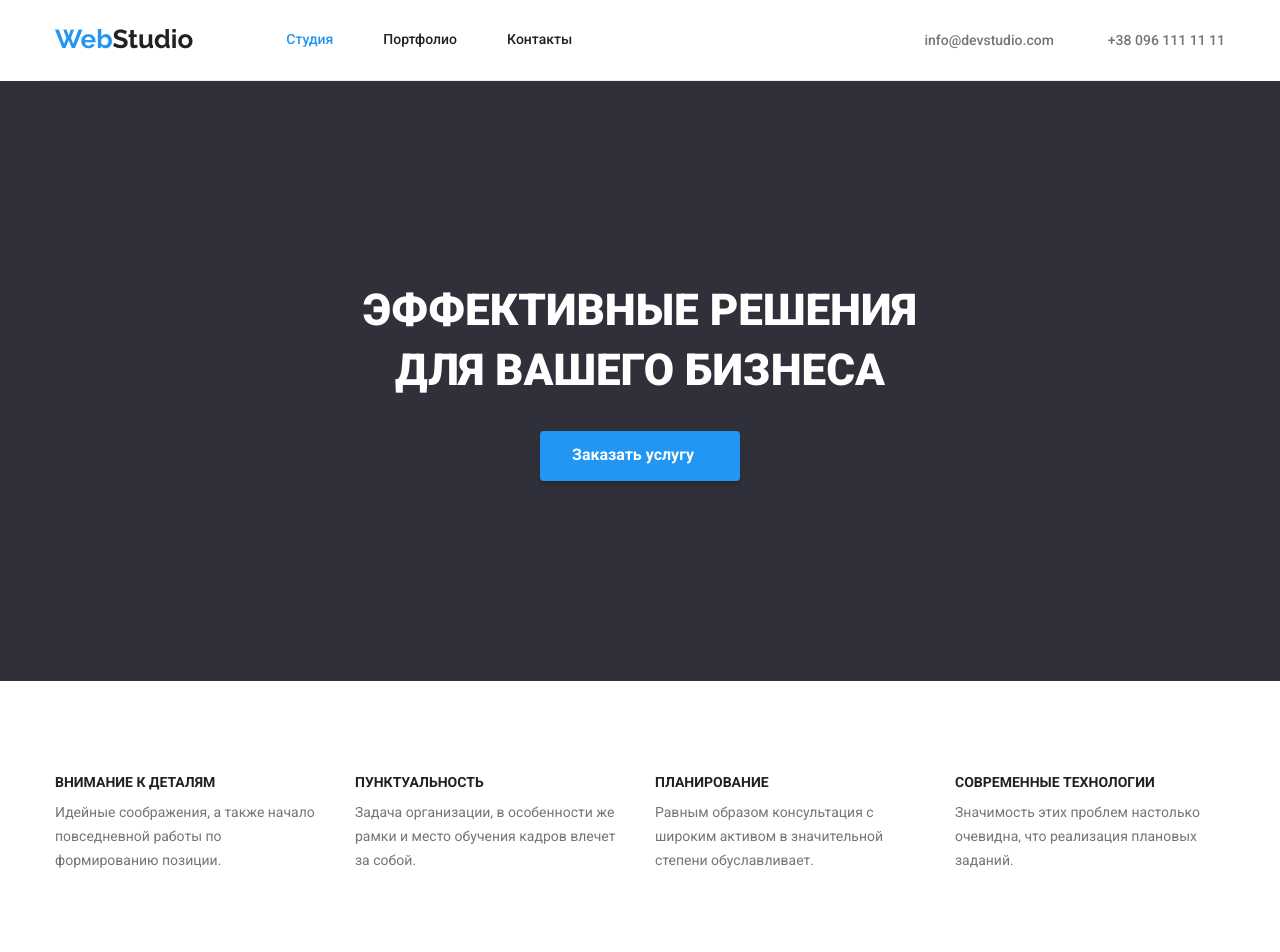
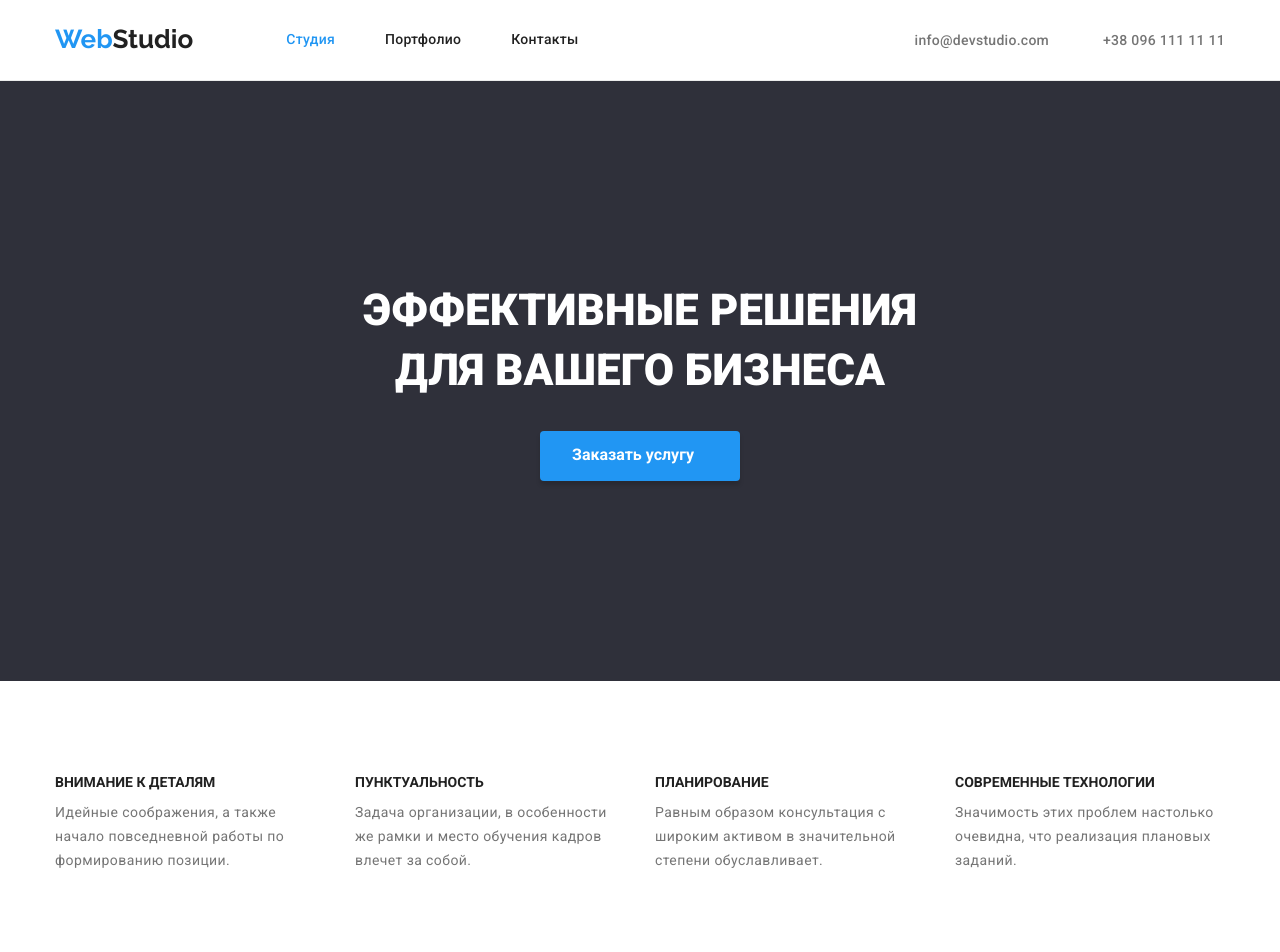
Before and after one commit to chetkiy777/goit-markup-hw-03, a website: page index.html in a window 1280 px wide. Shown: the top 952 px of the page. Drawn offline with Linux system fonts and the light colour scheme.

Commit message:
do line on all width, add letter-spacing

```diff
--- a/css/style.css
+++ b/css/style.css
@@ -20,6 +20,7 @@ body {
   font-family: 'Roboto', sans-serif;
   box-sizing: border-box;
   color: var(--main-text-color);
+  width: 100%;
 }
 
 ul {
@@ -72,11 +73,15 @@ h2 {
 
 /* Header - block */
 
+.header {
+  border-bottom: 1px solid var(--border-color);
+  width: 100%;
+}
+
 .header > .container {
   display: flex;
   flex-direction: row;
   align-items: center;
-  border-bottom: 1px solid var(--border-color);
 }
 
 .logo-web {
@@ -114,6 +119,7 @@ h2 {
   color: var(--main-text-color);
   padding-top: 32px;
   padding-bottom: 32px;
+  letter-spacing: 0.02em;
 }
 
 .active {
@@ -138,6 +144,7 @@ h2 {
   font-weight: 500;
   font-size: 14px;
   line-height: 1.15;
+  letter-spacing: 0.02em;
   color: var(--secondary-text-color);
 }
 
@@ -207,6 +214,13 @@ h2 {
   text-transform: uppercase;
   color: var(--main-text-color);
   margin-bottom: 10px;
+}
+
+.about-item-text {
+  letter-spacing: 0.03em;
+  color: var(--secondary-text-color);
+  font-size: 14px;
+  line-height: 1.7;
 }
 
 .about-item + .about-item {
@@ -307,6 +321,10 @@ h2 {
   box-sizing: border-box;
 }
 
+.top-item {
+  margin-bottom: 30px;
+}
+
 .center-item {
   margin-left: 30px;
   margin-right: 30px;
--- a/index.html
+++ b/index.html
@@ -17,7 +17,7 @@
 
 
         <header class="header">
-            <div class="container">
+            <div class="container border">
                 <a href="./index.html" class="header-logo"><span class="logo-web">Web</span><span class="logo-studio">Studio</span></a>
                     <nav class="header-nav">
                         <ul class="nav-list">
@@ -32,6 +32,7 @@
                 </div>
             </div>
         </header>
+
 
 
         <!-- Main - Block, Studio (index) Page -->
@@ -49,19 +50,19 @@
                     <ul class="about-list">
                         <li class="about-item">
                             <h3 class="about-item-title">Внимание к деталям</h3>
-                            <p>Идейные соображения, а также начало повседневной работы по формированию позиции.</p>
+                            <p class="about-item-text">Идейные соображения, а также начало повседневной работы по формированию позиции.</p>
                         </li>
                         <li class="about-item">
                             <h3 class="about-item-title">Пунктуальность</h3>
-                            <p>Задача организации, в особенности же рамки и место обучения кадров влечет за собой.</p>
+                            <p class="about-item-text">Задача организации, в особенности же рамки и место обучения кадров влечет за собой.</p>
                         </li>
                         <li class="about-item">
                             <h3 class="about-item-title">Планирование</h3>
-                            <p>Равным образом консультация с широким активом в значительной степени обуславливает.</p>
+                            <p class="about-item-text">Равным образом консультация с широким активом в значительной степени обуславливает.</p>
                         </li>
                         <li class="about-item">
                             <h3 class="about-item-title">Современные технологии</h3>
-                            <p>Значимость этих проблем настолько очевидна, что реализация плановых заданий.</p>
+                            <p class="about-item-text">Значимость этих проблем настолько очевидна, что реализация плановых заданий.</p>
                         </li>
                     </ul>
 
```
Also changed, not shown: portfolio.html (+8 -6 lines).
